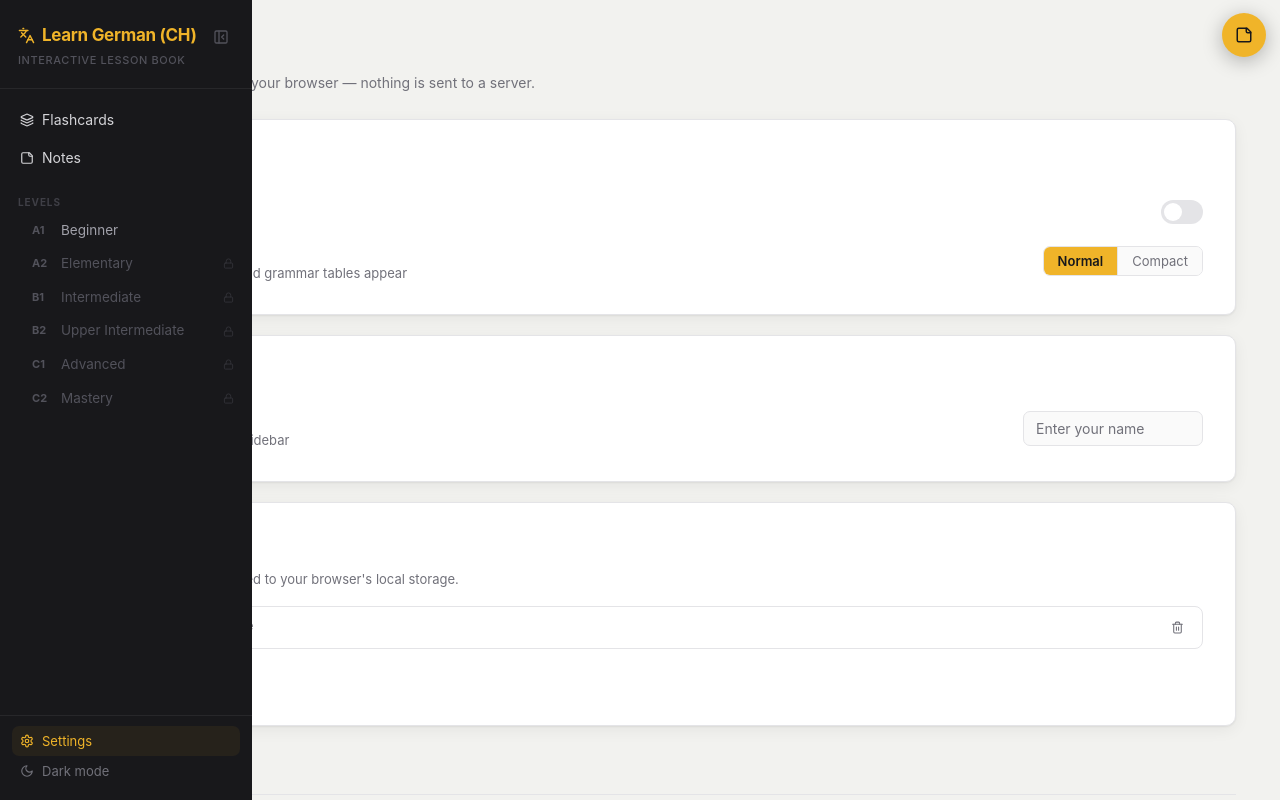
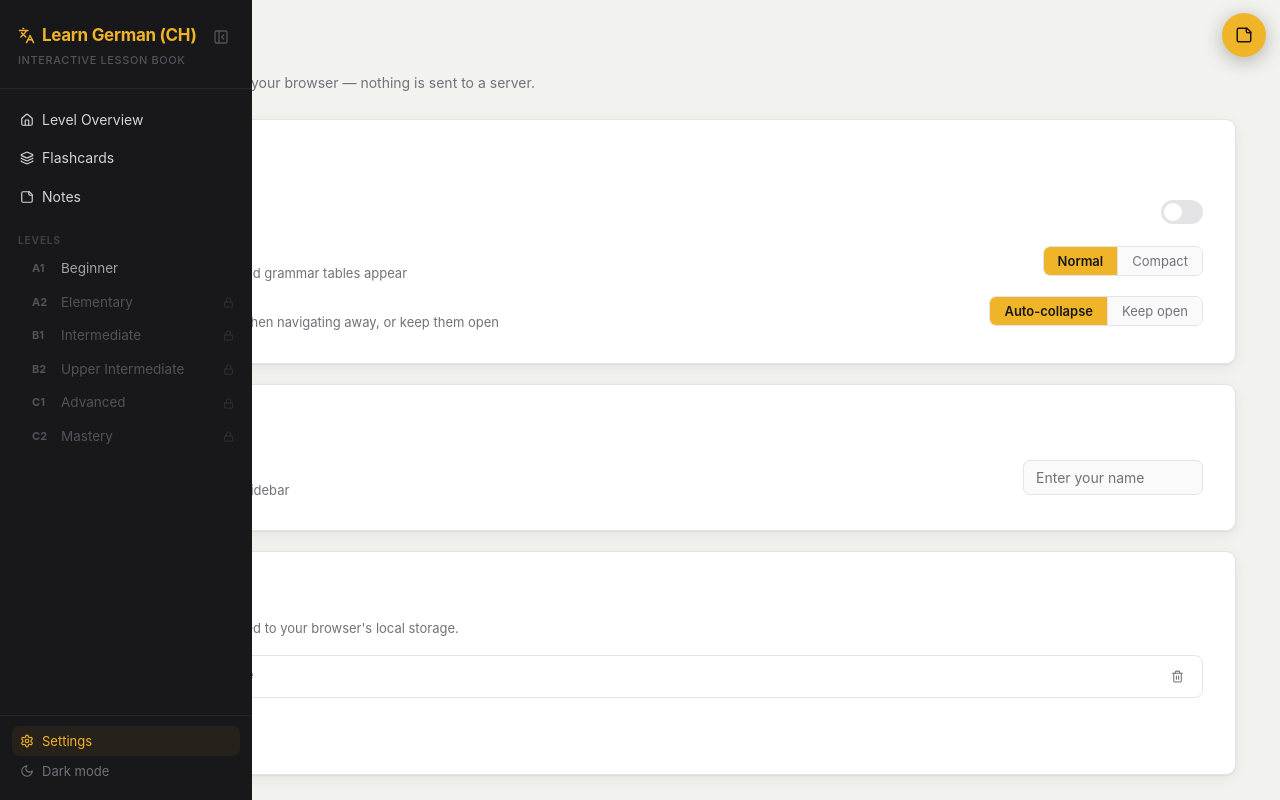
Before and after one commit to davide-muzzi/learn-german, a Vue app: page /#/settings in a window 1280 px wide. Both pictures are taken after a click on the element 766 px from the left and 390 px from the top of the page. Shown: the top 800 px of the page. Built offline with nearby package versions, Linux system fonts and the light colour scheme.

Commit message:
feat: add nav auto-collapse setting with keep-open mode

```diff
--- a/src/components/AppSidebar.vue
+++ b/src/components/AppSidebar.vue
@@ -1,7 +1,7 @@
 <script setup>
-import { computed, onMounted, onUnmounted } from 'vue'
+import { computed, ref, watch, onMounted, onUnmounted } from 'vue'
 import { RouterLink, useRoute } from 'vue-router'
-import { Languages, Lock, Layers, Moon, Sun, Settings, StickyNote, BookOpen, MessageSquare, Type, PenLine, PanelLeftClose } from '@lucide/vue'
+import { Languages, Lock, Layers, Moon, Sun, Settings, StickyNote, BookOpen, MessageSquare, Type, PenLine, PanelLeftClose, Home } from '@lucide/vue'
 
 const sectionIcons = { theory: BookOpen, vocab: MessageSquare, grammar: Type, exercises: PenLine }
 import { LEVELS, CHAPTERS, CHAPTER_SECTIONS } from '../data/index.js'
@@ -10,6 +10,7 @@ import { useTheme } from '../composables/useTheme.js'
 import { useUsername } from '../composables/useUsername.js'
 import { toggleNotes } from '../composables/useNotesOpen.js'
 import { useSidebarCollapsed } from '../composables/useSidebarCollapsed.js'
+import { useNavAutoCollapse } from '../composables/useNavAutoCollapse.js'
 
 defineProps({ open: Boolean })
 defineEmits(['close'])
@@ -32,6 +33,30 @@ const currentChapterN = computed(() =>
 const currentSection = computed(() =>
   route.name === 'section' ? route.params.section : null
 )
+
+const { autoCollapse } = useNavAutoCollapse()
+
+const expandedLevels   = ref(new Set(currentLevel.value   ? [currentLevel.value]   : []))
+const expandedChapters = ref(new Set(currentChapterN.value ? [currentChapterN.value] : []))
+
+watch(currentLevel, val => {
+  if (!val) return
+  if (autoCollapse.value) {
+    expandedLevels.value   = new Set([val])
+    expandedChapters.value = new Set()
+  } else {
+    expandedLevels.value = new Set([...expandedLevels.value, val])
+  }
+})
+
+watch(currentChapterN, val => {
+  if (!val) return
+  if (autoCollapse.value) {
+    expandedChapters.value = new Set([val])
+  } else {
+    expandedChapters.value = new Set([...expandedChapters.value, val])
+  }
+})
 
 // ── Sidebar resize ──────────────────────────────────────────────
 const RESIZE_KEY = 'sidebar-w'
@@ -98,6 +123,12 @@ onUnmounted(() => {
       <div v-if="username.trim()" class="sidebar-greeting">Hi, {{ username.trim() }}!</div>
 
       <div class="nav-section">
+        <RouterLink to="/" custom v-slot="{ navigate, isExactActive }">
+          <div class="nav-item top" :class="{ active: isExactActive }" @click="navigate" role="link">
+            <Home :size="14" />
+            Level Overview
+          </div>
+        </RouterLink>
         <RouterLink to="/flashcards" custom v-slot="{ navigate, isExactActive }">
           <div class="nav-item top" :class="{ active: isExactActive }" @click="isExactActive ? flashcardResetSignal++ : navigate()" role="link">
             <Layers :size="14" />
@@ -127,8 +158,7 @@ onUnmounted(() => {
             </div>
           </RouterLink>
 
-          <!-- Chapters: only expand for the current active level -->
-          <template v-if="currentLevel === lvl.code && lvl.active">
+          <template v-if="expandedLevels.has(lvl.code) && lvl.active">
             <div v-for="ch in CHAPTERS" :key="ch.n">
               <RouterLink :to="`${lvl.path}/ch/${ch.n}`" custom v-slot="{ navigate }">
                 <div
@@ -143,8 +173,7 @@ onUnmounted(() => {
                 </div>
               </RouterLink>
 
-              <!-- Section sub-items -->
-              <template v-if="currentChapterN === ch.n && ch.active && CHAPTER_SECTIONS[ch.n]">
+              <template v-if="expandedChapters.has(ch.n) && ch.active && CHAPTER_SECTIONS[ch.n]">
                 <RouterLink
                   v-for="sec in CHAPTER_SECTIONS[ch.n]"
                   :key="sec.key"
--- /dev/null
+++ b/src/composables/useNavAutoCollapse.js
@@ -0,0 +1,8 @@
+import { ref, watch } from 'vue'
+
+const KEY = 'nav-auto-collapse'
+const autoCollapse = ref(localStorage.getItem(KEY) !== 'false')
+
+watch(autoCollapse, val => localStorage.setItem(KEY, String(val)))
+
+export function useNavAutoCollapse() { return { autoCollapse } }
--- a/src/views/SettingsView.vue
+++ b/src/views/SettingsView.vue
@@ -4,17 +4,20 @@ import { RotateCcw, Trash2, Download } from '@lucide/vue'
 import { useTheme } from '../composables/useTheme.js'
 import { useUsername } from '../composables/useUsername.js'
 import { useTableDensity } from '../composables/useTableDensity.js'
+import { useNavAutoCollapse } from '../composables/useNavAutoCollapse.js'
 
 const { dark, toggleTheme } = useTheme()
 const { username } = useUsername()
 const { density } = useTableDensity()
+const { autoCollapse } = useNavAutoCollapse()
 
 const KEY_LABELS = {
   'theme':         'Theme',
   'sidebar-w':     'Sidebar width',
   'notes-w':       'Notes panel width',
   'notes-docked':  'Notes layout',
-  'table-density': 'Table density',
+  'table-density':      'Table density',
+  'nav-auto-collapse':  'Nav sections',
   'username':      'Your name',
   'notes-data':    'Notes',
 }
@@ -99,6 +102,16 @@ function exportNotes(format) {
         <button :class="{ active: density === 'compact' }" @click="density = 'compact'">Compact</button>
       </div>
     </div>
+    <div class="setting-row">
+      <div class="setting-label">
+        <div class="setting-name">Nav sections</div>
+        <div class="setting-desc">Collapse chapter sections when navigating away, or keep them open</div>
+      </div>
+      <div class="setting-btn-group">
+        <button :class="{ active: autoCollapse }"  @click="autoCollapse = true">Auto-collapse</button>
+        <button :class="{ active: !autoCollapse }" @click="autoCollapse = false">Keep open</button>
+      </div>
+    </div>
   </div>
 
   <!-- Personalisation -->
```
